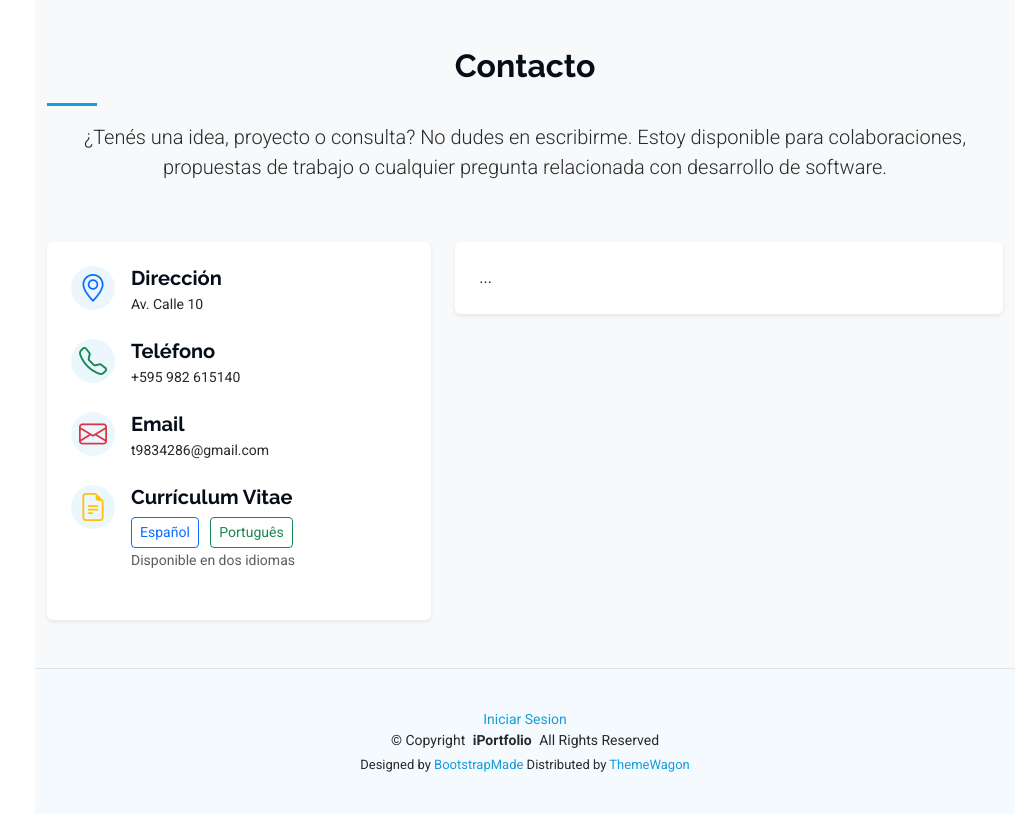
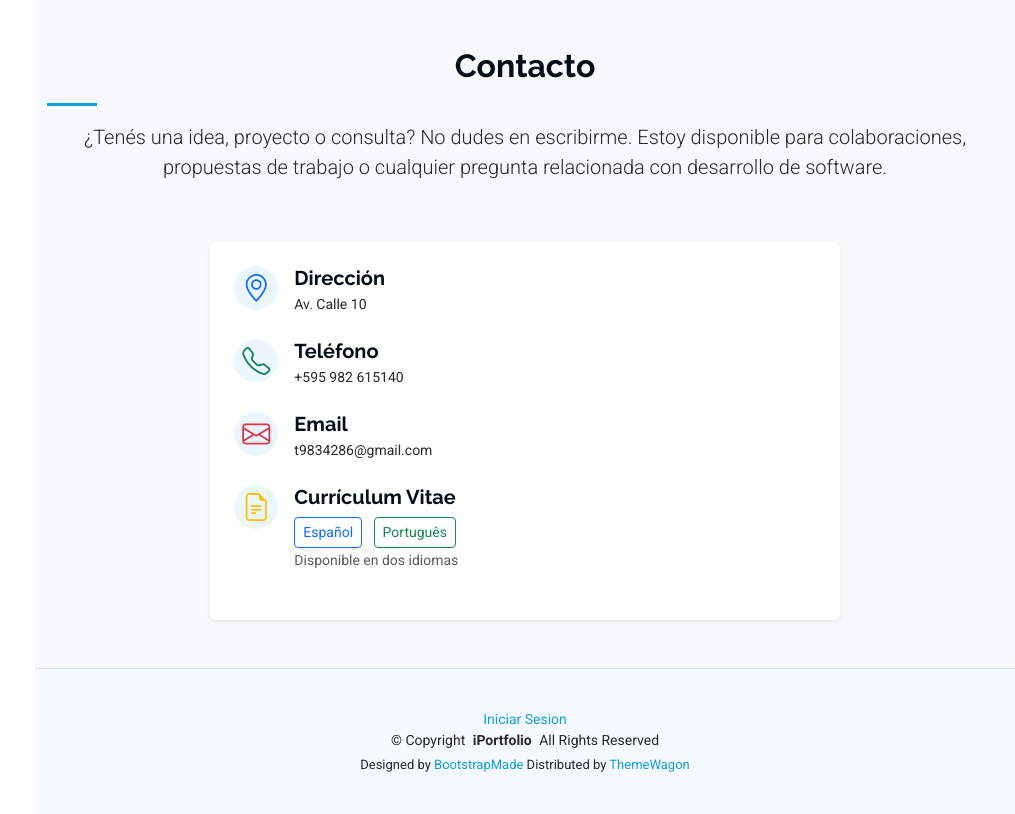
Before and after one commit to Xbox-hash/Xbox_hash, a Django app: page / in a window 1280 px wide. Shown: the part 4432-5246 px from the top of the page, without its empty margins (265-1280 px from the left). Run offline with Django 5.2, Linux system fonts and the light colour scheme; data that the repository does not hold is empty; some libraries are stand-ins or nearby versions.

Commit message:
corregido contacto

```diff
--- a/principal/templates/principal/index.html
+++ b/principal/templates/principal/index.html
@@ -430,6 +430,7 @@
     </div>
 
   </section><!-- /Portfolio Section -->
+
  <!-- Contact Section -->
 <section id="contact" class="contact section py-5 bg-light">
 
@@ -440,16 +441,16 @@
   </div><!-- End Section Title -->
 
   <div class="container" data-aos="fade-up" data-aos-delay="100">
-    <div class="row gy-4">
+    <div class="row gy-4 justify-content-center">
 
-      <!-- Columna Izquierda: Información -->
-      <div class="col-lg-5">
+      <!-- Columna Única: Información -->
+      <div class="col-lg-8">
         <div class="info-wrap p-4 bg-white rounded shadow-sm">
 
           <!-- Dirección -->
           <div class="info-item d-flex align-items-start mb-4" data-aos="fade-up" data-aos-delay="200">
             <i class="bi bi-geo-alt fs-3 text-primary me-3"></i>
-            <div>
+            <div class="flex-grow-1">
               <h5 class="fw-bold mb-1">Dirección</h5>
               <p class="mb-0">Av. Calle 10</p>
             </div>
@@ -458,7 +459,7 @@
           <!-- Teléfono -->
           <div class="info-item d-flex align-items-start mb-4" data-aos="fade-up" data-aos-delay="300">
             <i class="bi bi-telephone fs-3 text-success me-3"></i>
-            <div>
+            <div class="flex-grow-1">
               <h5 class="fw-bold mb-1">Teléfono</h5>
               <p class="mb-0">+595 982 615140</p>
             </div>
@@ -467,7 +468,7 @@
           <!-- Email -->
           <div class="info-item d-flex align-items-start mb-4" data-aos="fade-up" data-aos-delay="400">
             <i class="bi bi-envelope fs-3 text-danger me-3"></i>
-            <div>
+            <div class="flex-grow-1">
               <h5 class="fw-bold mb-1">Email</h5>
               <p class="mb-0">t9834286@gmail.com</p>
             </div>
@@ -476,7 +477,7 @@
           <!-- CV -->
           <div class="info-item d-flex align-items-start mb-4" data-aos="fade-up" data-aos-delay="500">
             <i class="bi bi-file-earmark-text fs-3 text-warning me-3"></i>
-            <div>
+            <div class="flex-grow-1">
               <h5 class="fw-bold mb-2">Currículum Vitae</h5>
               <p class="mb-0">
                 <a href="{% static 'docs/CV_NelsonParra_ES.pdf' %}" class="btn btn-outline-primary btn-sm me-2" download>
@@ -493,14 +494,6 @@
         </div>
       </div>
 
-      <!-- Columna Derecha: Formulario -->
-      <div class="col-lg-7">
-        <div class="p-4 bg-white rounded shadow-sm">
-          <!-- Aquí tu formulario de contacto -->
-          ...
-        </div>
-      </div>
-
     </div>
   </div>
 
```
